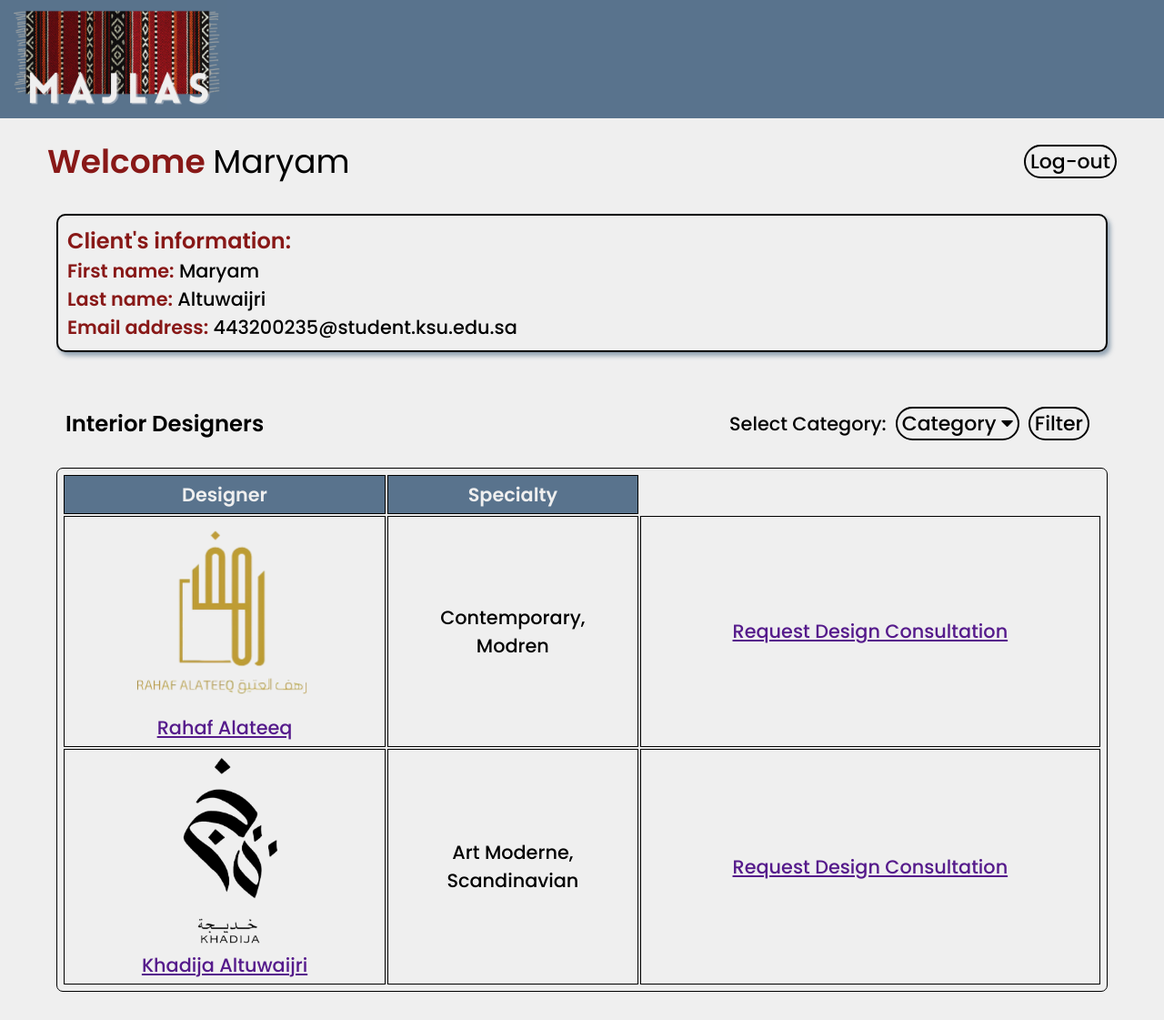
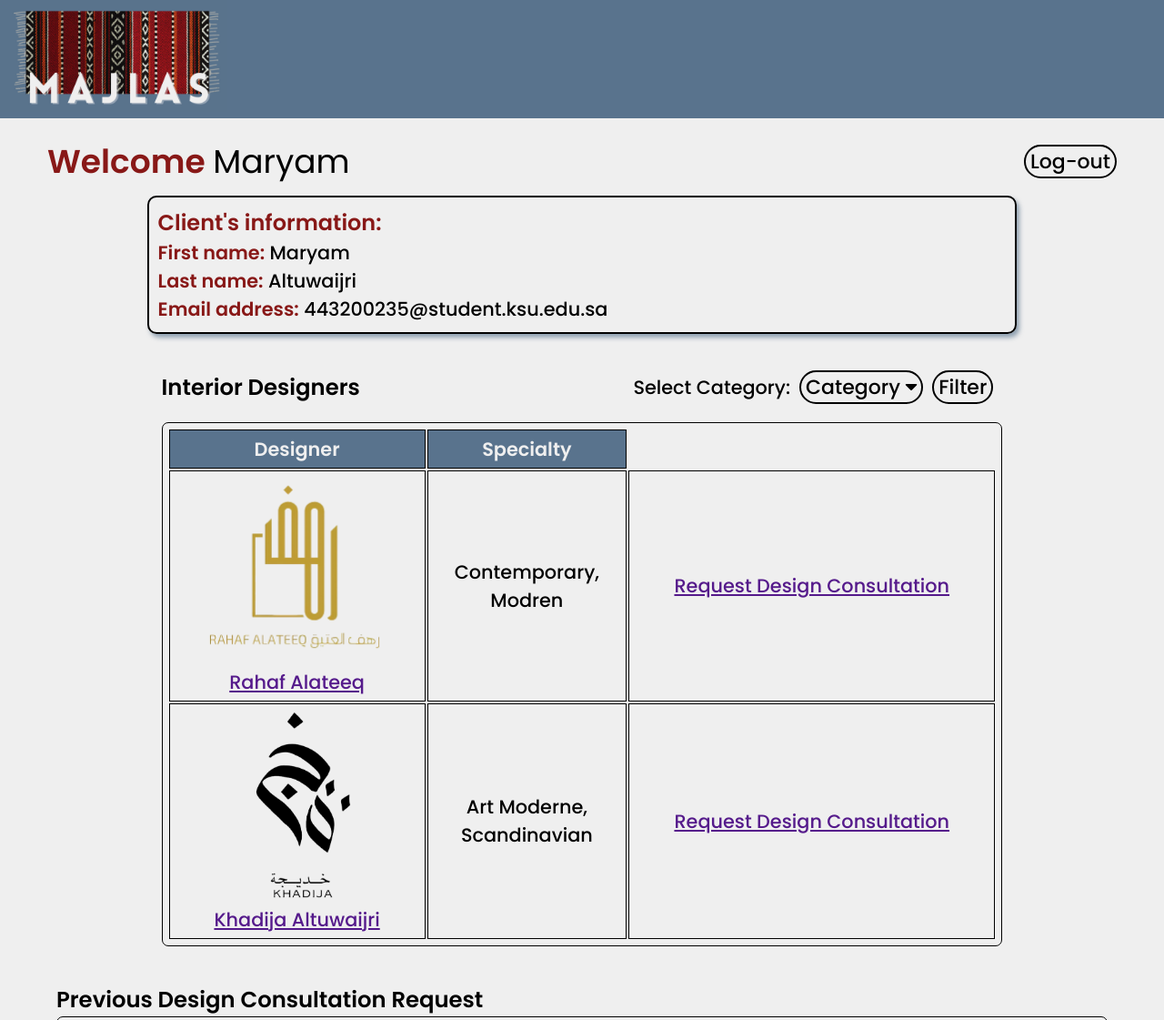
Before and after one commit to mriamft/Majlas, a website: page public_html/ClientHomePage.html in a window 1280 px wide. Shown: the top 1121 px of the page at 91% size. Drawn offline with Linux system fonts and the light colour scheme.

Commit message:
ClientHomePage

```diff
--- a/public_html/clientHome.css
+++ b/public_html/clientHome.css
@@ -101,8 +101,8 @@
   align-items: center;
 }
 
-table{
-  width: 100%;
+.table1 , .desHeader , .clientInfo{
+  width: 80%;
   margin: auto;
 }
 table tr td img{
```
